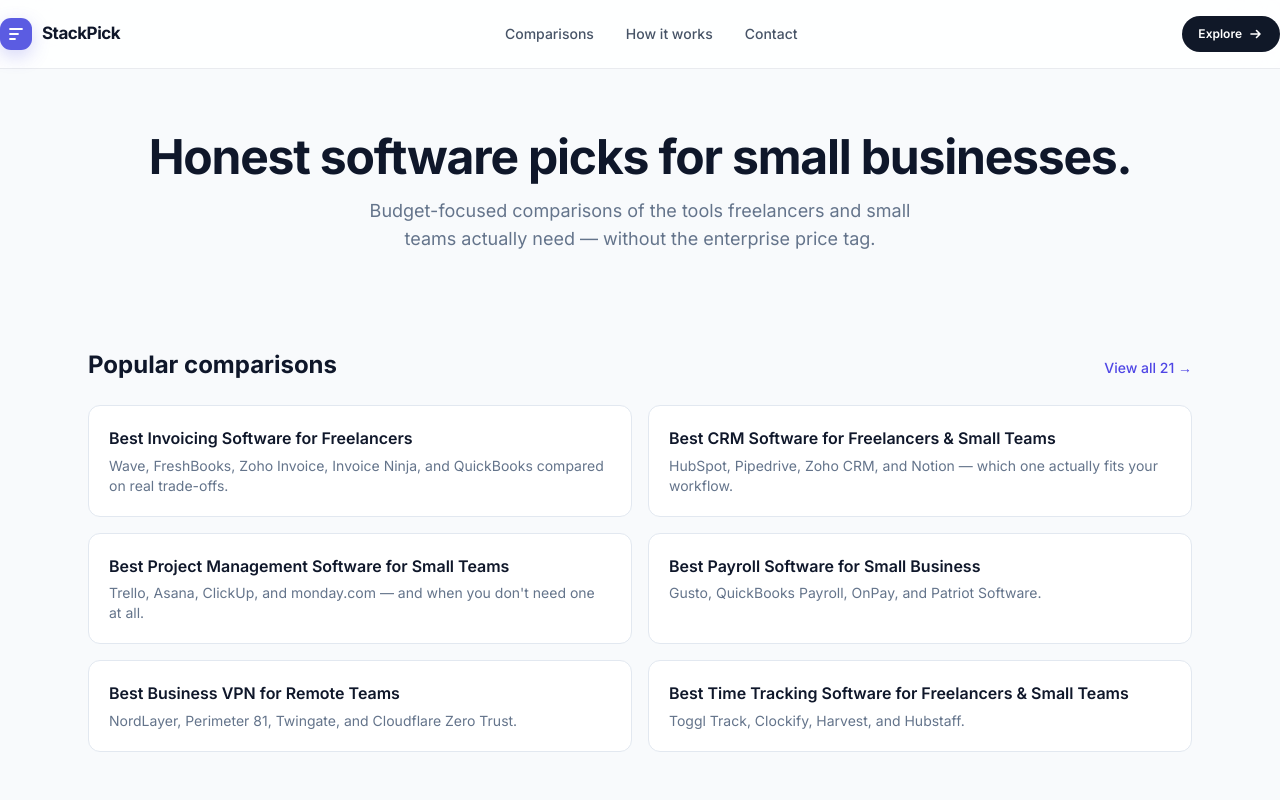
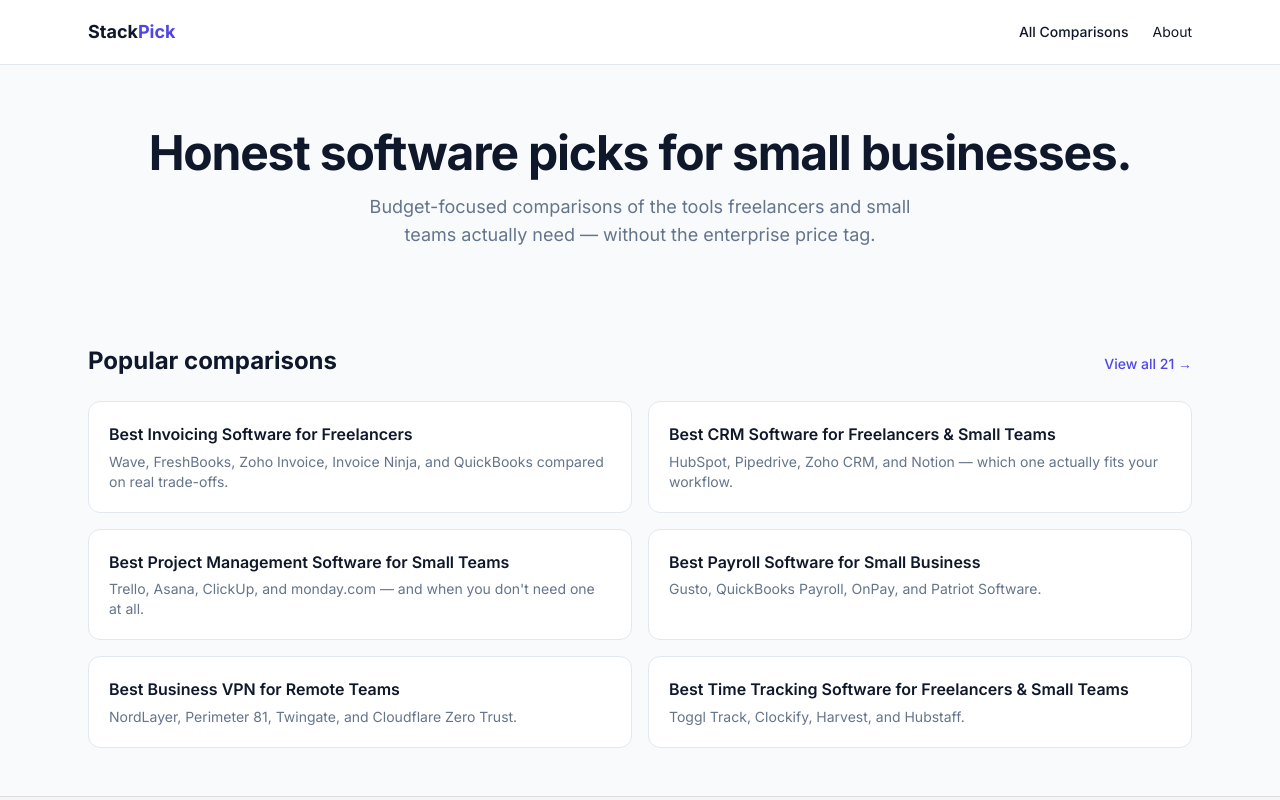
Before and after one commit to LinukaBandara/StackPick, a Next.js app: page / in a window 1280 px wide. Shown: the top 800 px of the page. Built offline with nearby package versions, Linux system fonts and the light colour scheme; no server answers.

Commit message:
revert: restore original StackPick design

```diff
--- a/components/Header.tsx
+++ b/components/Header.tsx
@@ -1,24 +1,20 @@
 import Link from "next/link";
-
-function ArrowIcon() {
-  return <svg aria-hidden="true" viewBox="0 0 16 16" className="h-4 w-4" fill="none"><path d="M3 8h9M8.5 4.5 12 8l-3.5 3.5" stroke="currentColor" strokeWidth="1.6" strokeLinecap="round" strokeLinejoin="round" /></svg>;
-}
-
-function StackPickMark() {
-  return <span aria-hidden="true" className="flex h-8 w-8 items-center justify-center rounded-[11px] bg-[#5b5ce2] text-white shadow-[0_6px_18px_rgba(91,92,226,.25)]"><svg viewBox="0 0 20 20" className="h-5 w-5" fill="none"><path d="M4 5h12M4 10h8M4 15h5" stroke="currentColor" strokeWidth="1.8" strokeLinecap="round"/></svg></span>;
-}
 
 export default function Header() {
   return (
-    <header className="sticky top-0 z-40 border-b border-[#e4e7ec]/80 bg-white/85 backdrop-blur-xl">
-      <div className="sp-container flex h-[68px] items-center justify-between gap-6">
-        <Link href="/" className="flex items-center gap-2.5 text-[17px] font-bold tracking-[-.03em]" aria-label="StackPick home"><StackPickMark /><span>StackPick</span></Link>
-        <nav className="hidden items-center gap-8 md:flex" aria-label="Primary">
-          <Link href="/best" className="text-sm font-medium text-[#475467] transition hover:text-[#5b5ce2]">Comparisons</Link>
-          <Link href="/about" className="text-sm font-medium text-[#475467] transition hover:text-[#5b5ce2]">How it works</Link>
-          <Link href="/contact" className="text-sm font-medium text-[#475467] transition hover:text-[#5b5ce2]">Contact</Link>
+    <header className="sticky top-0 z-40 bg-white border-b border-borderc">
+      <div className="mx-auto max-w-6xl px-4 sm:px-6 h-16 flex items-center justify-between">
+        <Link href="/" className="font-bold text-lg text-ink">
+          Stack<span className="text-indigo">Pick</span>
+        </Link>
+        <nav className="flex items-center gap-6" aria-label="Primary">
+          <Link href="/best" className="text-sm text-ink hover:text-indigo font-medium">
+            All Comparisons
+          </Link>
+          <Link href="/about" className="text-sm text-ink hover:text-indigo">
+            About
+          </Link>
         </nav>
-        <Link href="/best" className="inline-flex items-center gap-1.5 rounded-full bg-[#101828] px-4 py-2.5 text-xs font-semibold text-white transition hover:-translate-y-0.5 hover:bg-[#344054]">Explore <ArrowIcon /></Link>
       </div>
     </header>
   );
```
